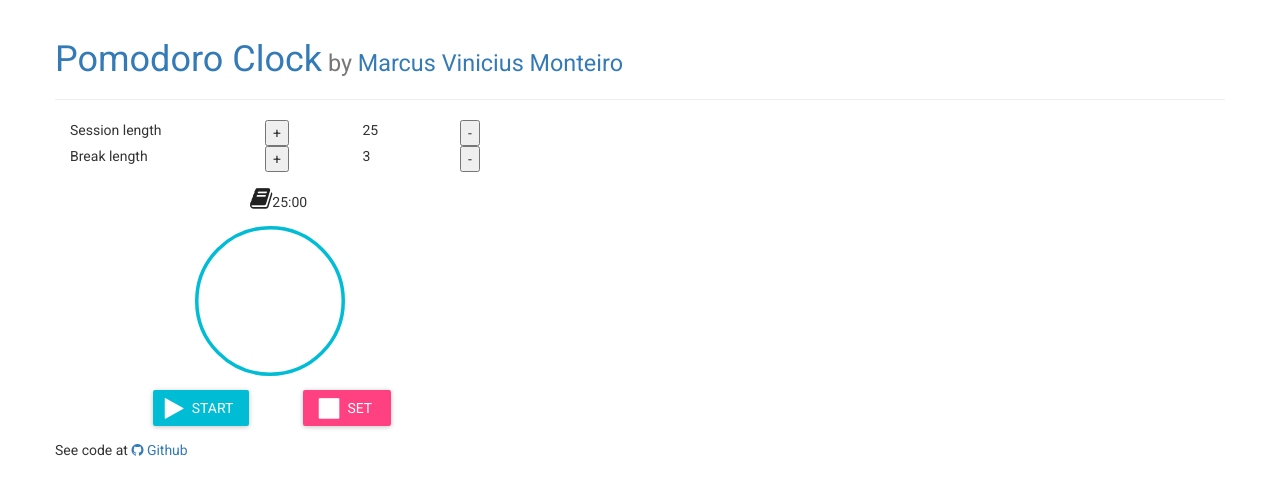
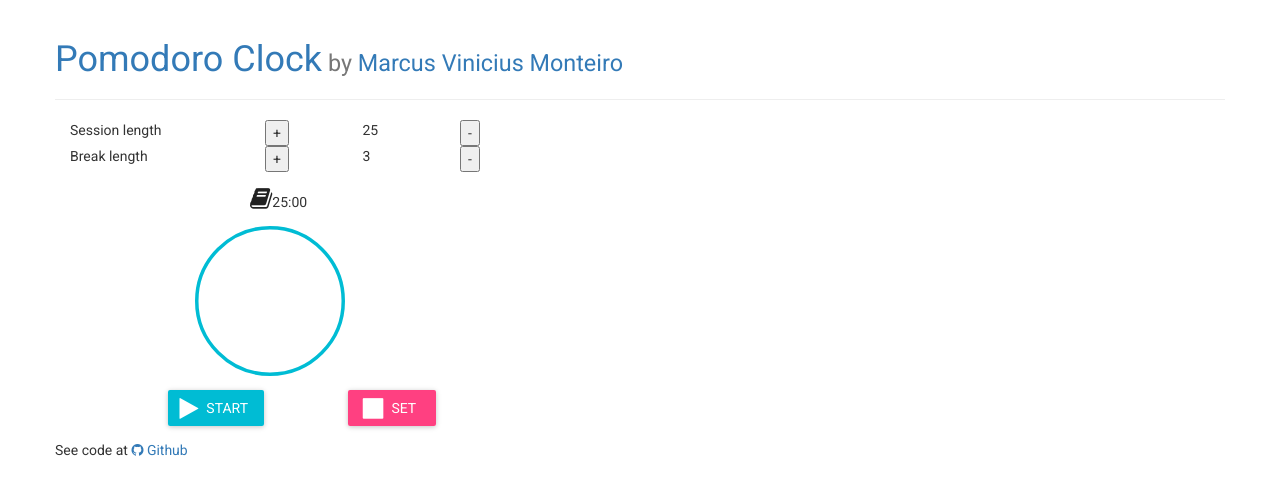
Before and after one commit to marcusmonteiro/pomodoro-clock, a React (Create React App) app: page / in a window 1280 px wide. Shown: the top 494 px of the page. Built offline with nearby package versions, Linux system fonts and the light colour scheme; what react-tap-event-plugin would draw is missing.

Commit message:
Try changin the width of the PomodoroClock component

```diff
--- a/src/pomodoro-clock/index.js
+++ b/src/pomodoro-clock/index.js
@@ -10,7 +10,7 @@ const INITIAL_BREAK_LENGTH = 3 * SECONDS_IN_A_MINUTE
 
 const styles = {
   pomodoroClock: {
-    width: '42em'
+    width: 730
   },
   timer: {
     paddingTop: '1em',
@@ -20,8 +20,7 @@ const styles = {
       left: '3em'
     },
     buttons: {
-      paddingTop: '2em',
-      width: '71em'
+      paddingTop: '2em'
     }
   }
 }
```
